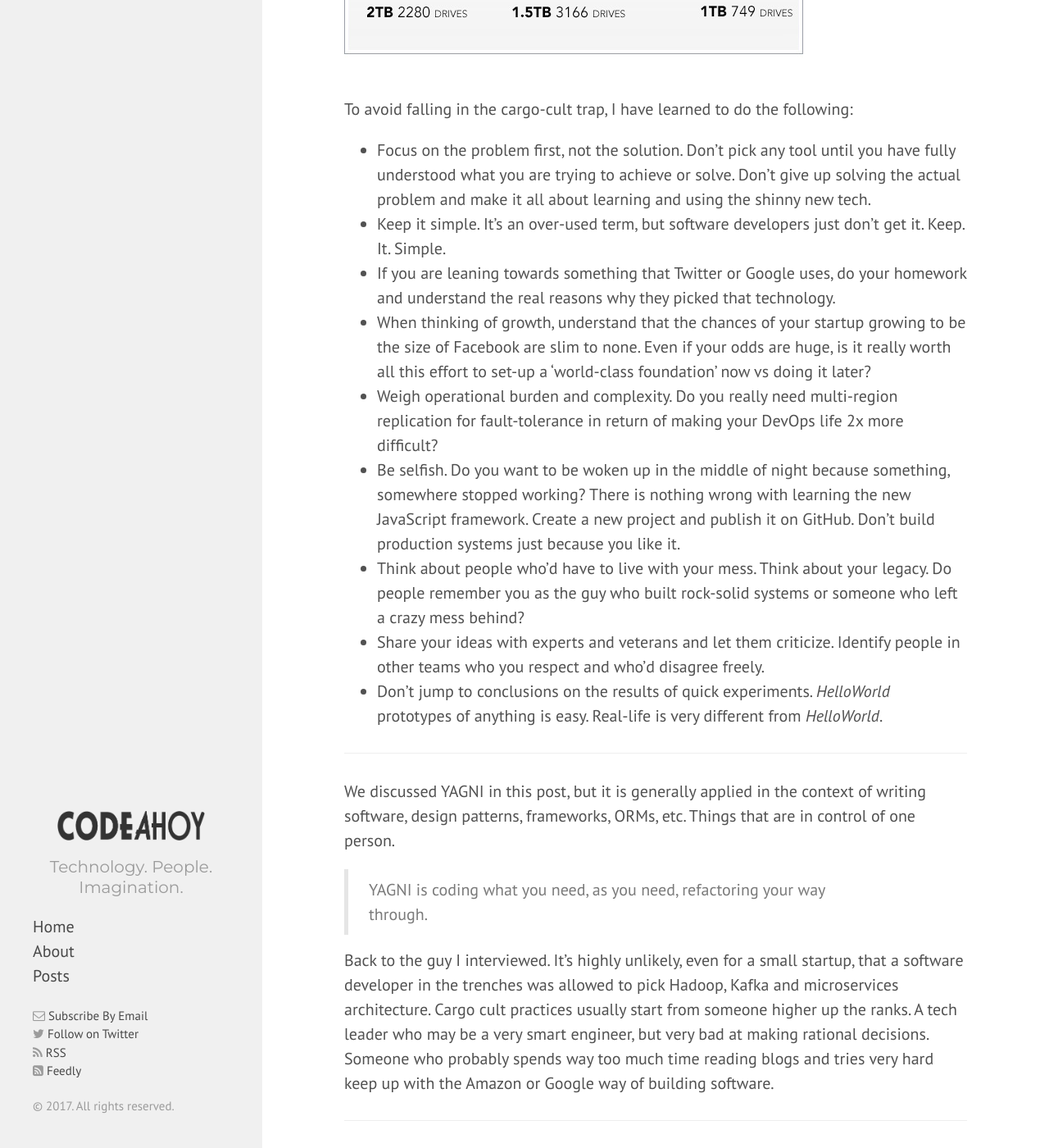
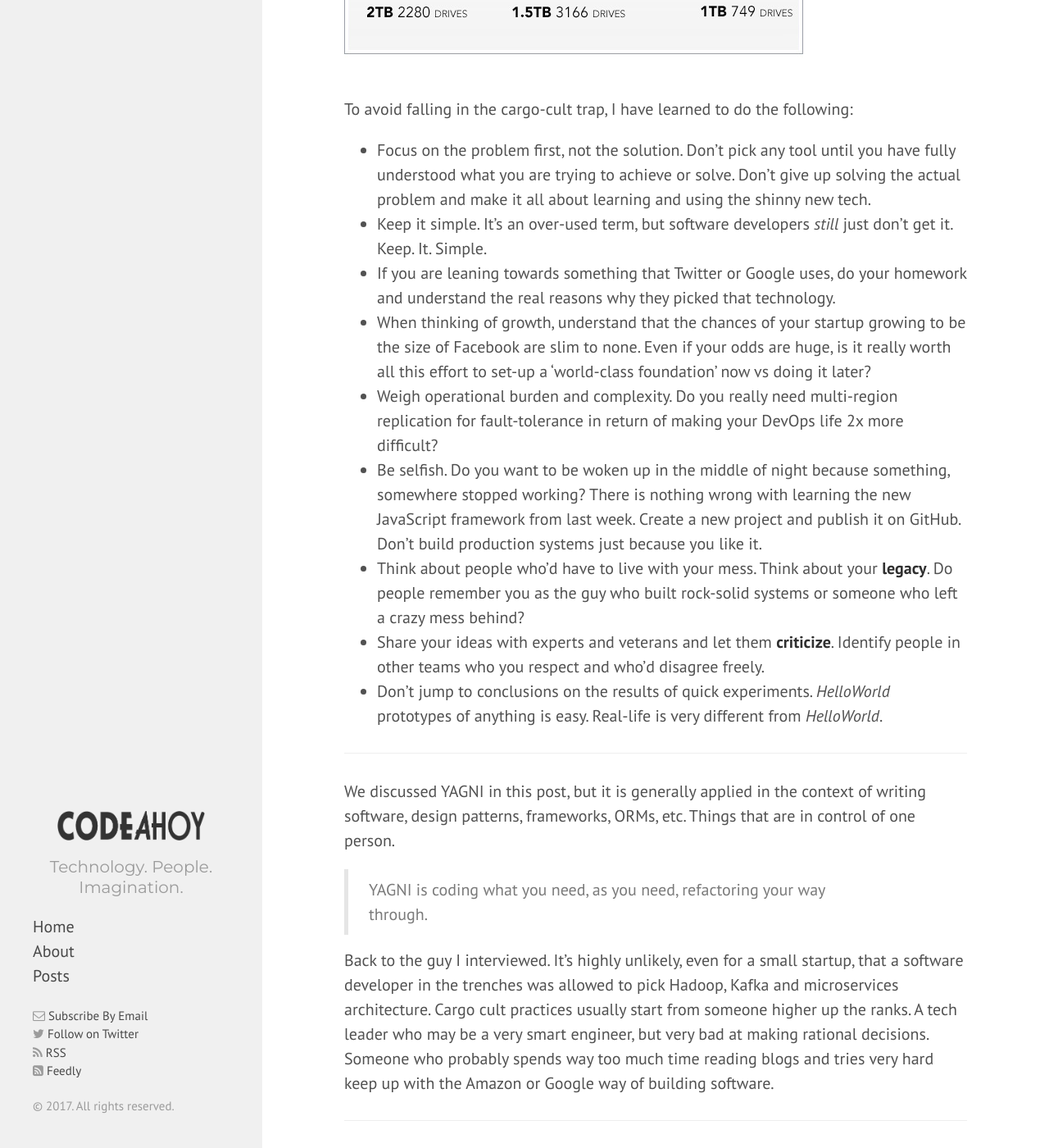
Before and after one commit to talk2viren/umermansoor.github.io, a Jekyll site: the page built from _posts/2017-08-19-yagni-cargo-cult-and-overengineering-the-planes-wont-land-just-because-you-built-a-runway-in-your-backyard.md, in a window 1280 px wide and 1400 px high, scrolled down 6415 px. Shown: the whole window at 82% size. Built offline with Jekyll 4.4.1, drawn with Linux system fonts in a browser that asks for light colours; nearby versions of some CDN libraries; a script that is not in the unit is left out; comment, search, counter and statistics services are not loaded; some of the changed text lies outside the part shown.

Commit message:
improvements

```diff
--- a/_posts/2017-08-19-yagni-cargo-cult-and-overengineering-the-planes-wont-land-just-because-you-built-a-runway-in-your-backyard.md
+++ b/_posts/2017-08-19-yagni-cargo-cult-and-overengineering-the-planes-wont-land-just-because-you-built-a-runway-in-your-backyard.md
@@ -123,13 +123,13 @@ Cargo-cult engineering just doesn't work. You are not Google. What worked for th
 To avoid falling in the cargo-cult trap, I have learned to do the following:
 
 - Focus on the problem first, not the solution. Don't pick any tool until you have fully understood what you are trying to achieve or solve. Don't give up solving the actual problem and make it all about learning and using the shinny new tech.
-- Keep it simple. It's an over-used term, but software developers just don't get it. Keep. It. Simple.
+- Keep it simple. It's an over-used term, but software developers *still* just don't get it. Keep. It. Simple.
 - If you are leaning towards something that Twitter or Google uses, do your homework and understand the real reasons why they picked that technology.
 - When thinking of growth, understand that the chances of your startup growing to be the size of Facebook are slim to none. Even if your odds are huge, is it really worth all this effort to set-up a 'world-class foundation' now vs doing it later?
 - Weigh operational burden and complexity. Do you really need multi-region replication for fault-tolerance in return of making your DevOps life 2x more difficult?
-- Be selfish. Do you want to be woken up in the middle of night because something, somewhere stopped working? There is nothing wrong with learning the new JavaScript framework. Create a new project and publish it on GitHub. Don't build production systems just because you like it.
-- Think about people who'd have to live with your mess. Think about your legacy. Do people remember you as the guy who built rock-solid systems or someone who left a crazy mess behind?
-- Share your ideas with experts and veterans and let them criticize. Identify people in other teams who you respect and who'd disagree freely.
+- Be selfish. Do you want to be woken up in the middle of night because something, somewhere stopped working? There is nothing wrong with learning the new JavaScript framework from last week. Create a new project and publish it on GitHub. Don't build production systems just because you like it.
+- Think about people who'd have to live with your mess. Think about your **legacy**. Do people remember you as the guy who built rock-solid systems or someone who left a crazy mess behind?
+- Share your ideas with experts and veterans and let them **criticize**. Identify people in other teams who you respect and who'd disagree freely.
 - Don't jump to conclusions on the results of quick experiments. *HelloWorld* prototypes of anything is easy. Real-life is very different from *HelloWorld*.
 
 ---
@@ -146,6 +146,6 @@ Back to the guy I interviewed. It's highly unlikely, even for a small startup, t
 
 ---
 
-You may have a great reasons to use MapReduce or microservices. What matters is how you arrive at your decision. Did you fell victim to the hype-cycle and picked up the technology just to jump on the bandwagon? Or did you carefully analyze the problem, and picked the *best* tool that gets the job done and you and your team can deal with it?
+You may have great reasons to use MapReduce or microservices. What matters is how you arrive at your decision. Did you fell victim to the hype-cycle and picked up the technology just to jump on the bandwagon? Or did you carefully analyze the problem, and picked the *best* tool that gets the job done and you and your team can deal with it?
 
 As the professor said: "Pick the right tool for the job." I'll also add: don't build Formula One cars when you need a Corolla.
```
Also changed, not shown: other parts of _posts/2017-08-19-yagni-cargo-cult-and-overengineering-the-planes-wont-land-just-because-you-built-a-runway-in-your-backyard.md (+2 -2 lines).
